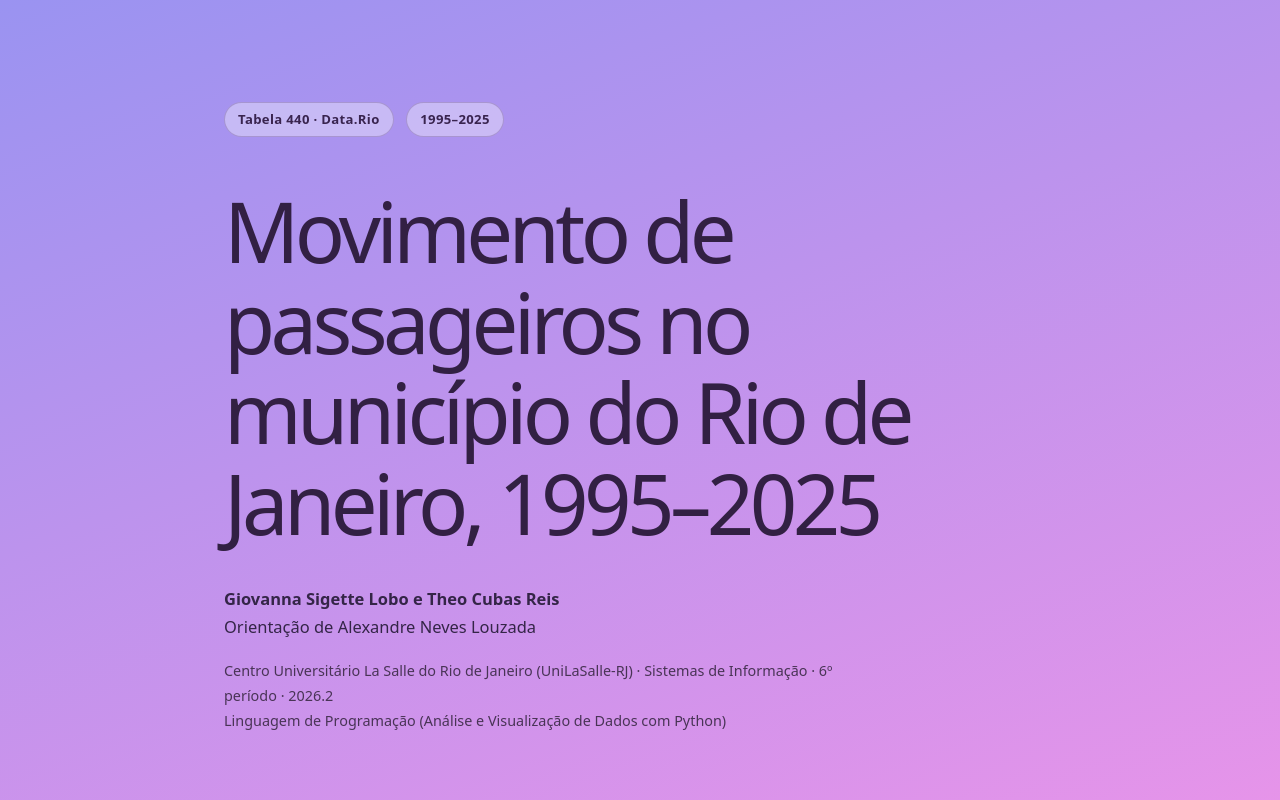
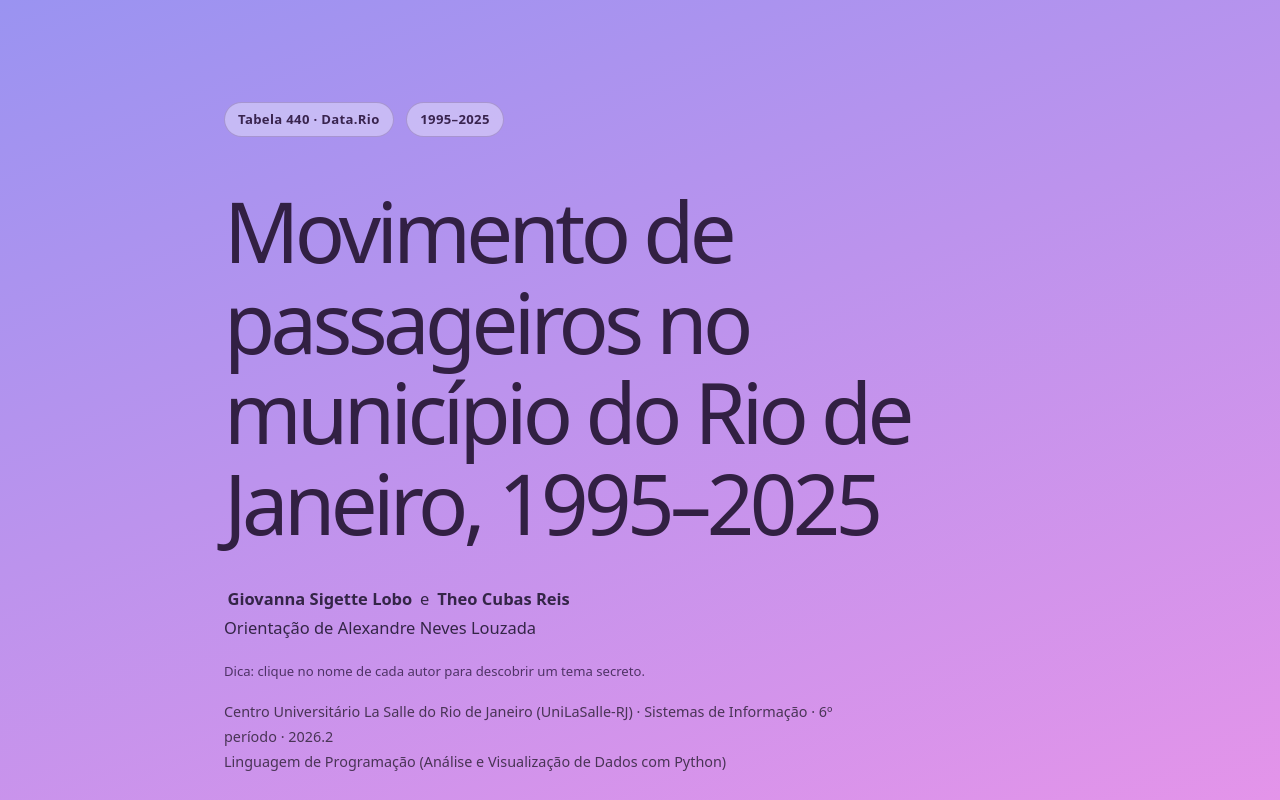
Before and after one commit to Gi-S-Lobo/analise-transporte-rj, a plain HTML site: page docs/index.html in a window 1280 px wide. Shown: the top 800 px of the page. Drawn offline with Linux system fonts and the light colour scheme.

Commit message:
feat: adiciona temas secretos interativos nos nomes Theo e Giovanna

```diff
--- a/docs/index.html
+++ b/docs/index.html
@@ -4,7 +4,8 @@
 *{box-sizing:border-box}body{margin:0;color:#1c323a;background:#f6f6ef;font:17px/1.65 system-ui,sans-serif}main{max-width:960px;margin:auto;padding:clamp(18px,5vw,65px)}header{border-top:7px solid #00676b;padding-top:1.6rem}h1,h2,h3{line-height:1.18}h1,h2{font-family:Georgia,serif}h1{font-size:clamp(2.3rem,6vw,4.5rem);letter-spacing:-.04em;margin:.45em 0}h2{font-size:2rem;margin:1.5em 0 .5em}h3{margin-top:1.6em}section{border-top:1px solid #bed0ca;margin-top:2.4rem}a{color:#005c63}.tag{background:#dcece4;padding:.25em .6em;border-radius:4px;font-size:.82rem}img{width:100%;height:auto}figure{margin:2em 0}figcaption,small{font-size:.9rem}.scroll,pre{overflow:auto}table{border-collapse:collapse;width:100%;font-size:.92em}th,td{text-align:right;padding:.4em .7em;border-bottom:1px solid #cad6cf}th:first-child,td:first-child{text-align:left}pre{background:#183b41;color:white;padding:1rem}summary{cursor:pointer;color:#005c63;font-weight:bold}label,select{font:inherit}li{margin:.4rem 0}
 </style>
 <link rel="stylesheet" href="tema-pastel.css">
-<main><header><span class="tag">Tabela 440 · Data.Rio</span> <span class="tag">1995–2025</span><h1>Movimento de passageiros no município do Rio de Janeiro, 1995–2025</h1><p><strong>Giovanna Sigette Lobo e Theo Cubas Reis</strong><br>Orientação de Alexandre Neves Louzada</p><small>Centro Universitário La Salle do Rio de Janeiro (UniLaSalle-RJ) · Sistemas de Informação · 6º período · 2026.2<br>Linguagem de Programação (Análise e Visualização de Dados com Python)</small><p><a id="repo" hidden>Repositório no GitHub</a></p></header>
+<link rel="stylesheet" href="easter-eggs.css">
+<main><header><div class="music-sparkles" aria-hidden="true"><span>♪</span><span>♫</span><span>♬</span><span>♩</span></div><span class="tag">Tabela 440 · Data.Rio</span> <span class="tag">1995–2025</span><h1>Movimento de passageiros no município do Rio de Janeiro, 1995–2025</h1><p class="authors"><strong><button type="button" class="author-switch" id="giovanna-theme" aria-pressed="false" aria-label="Ativar tema musical de Giovanna" title="Clique para ativar o tema musical">Giovanna Sigette Lobo</button> <span class="author-separator">e</span> <button type="button" class="author-switch" id="theo-theme" aria-pressed="false" aria-label="Ativar tema inspirado no Homem-Aranha de Theo" title="Clique para ativar o tema inspirado no Homem-Aranha">Theo Cubas Reis</button></strong><br>Orientação de Alexandre Neves Louzada</p><p id="theme-hint" class="theme-hint" aria-live="polite">Dica: clique no nome de cada autor para descobrir um tema secreto.</p><small>Centro Universitário La Salle do Rio de Janeiro (UniLaSalle-RJ) · Sistemas de Informação · 6º período · 2026.2<br>Linguagem de Programação (Análise e Visualização de Dados com Python)</small><p><a id="repo" hidden>Repositório no GitHub</a></p></header>
 <nav class="section-nav" aria-label="Navegação do artigo"><a href="#resumo">Resumo</a><a href="#introducao">Introdução</a><a href="#metodologia">Metodologia</a><a href="#resultados">Resultados</a><a href="#conclusao">Conclusão</a><a href="#dados-fair">Dados e FAIR</a><a href="#referencias">Referências</a></nav>
 <section id="resumo"><h2>Resumo</h2><p>Como mudou o peso dos ônibus no movimento de passageiros do Rio de Janeiro e quais modais recuperaram o volume registrado em 2019? O estudo usa a Tabela 440 do Data.Rio para acompanhar seis séries anuais entre 1995 e 2025. A planilha original foi tratada em Python, mantendo a unidade de milhares de passageiros e as lacunas documentadas para o bonde de Santa Teresa. A comparação combina volumes absolutos, participações em anos com cobertura completa e índices relativos a 2019. Os ônibus mantiveram o maior movimento ao longo da série, mas sua participação caiu de 84,7% em 1995 para 68,1% em 2025. No mesmo intervalo, o metrô passou de 6,0% para 18,9%. Em 2020, todos os modais registraram queda frente ao ano anterior. Em 2025, apenas o bonde e o transporte aeroviário superaram seus volumes de 2019. Os resultados mostram como o crescimento relativo de um modal pode coexistir com um volume ainda inferior ao de anos anteriores. A agregação anual permite descrever essas diferenças, mas impede identificar trajetos individuais ou atribuir as mudanças a uma causa específica.</p><p><strong>Palavras-chave</strong> · Mobilidade urbana, transporte de passageiros, Rio de Janeiro, séries temporais, dados abertos.</p></section>
 <section id="introducao"><h2>1. Introdução</h2><p>A contagem anual ajuda a dimensionar o uso de cada sistema de transporte. Um modal pode ganhar participação enquanto perde passageiros, caso os demais recuem mais. Para distinguir esses movimentos, examinamos três perguntas.</p><ol><li>Como evoluiu o volume de passageiros em cada modal?</li><li>Como mudou a participação dos modais entre 1995 e 2025?</li><li>Quais modais superaram em 2025 o volume de 2019, após a queda de 2020?</li></ol></section>
@@ -30,4 +31,6 @@ if(project){const url='https://github.com/'+owner+'/'+encodeURIComponent(project
 const link=document.querySelector('#repo');link.href=url;link.hidden=false;
 const cmds=document.querySelector('#comandos');cmds.textContent='git clone '+url+'.git\ncd '+project+'\n'+cmds.textContent;}
 }
-</script></html>
+</script>
+<script src="easter-eggs.js" defer></script>
+</html>
```
